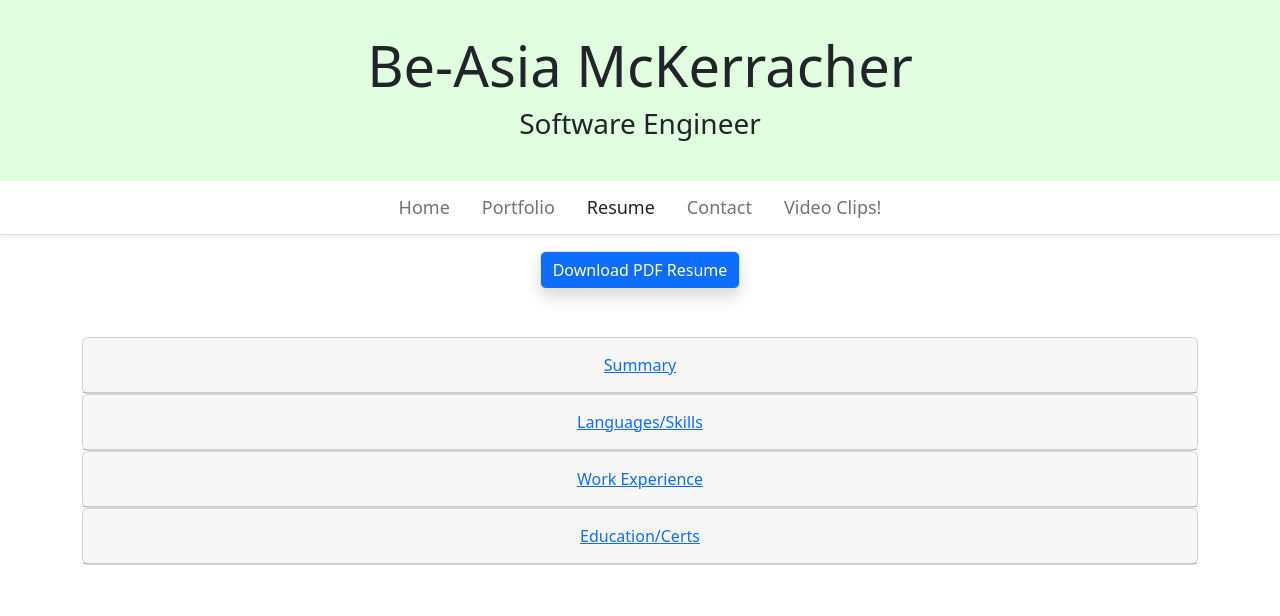
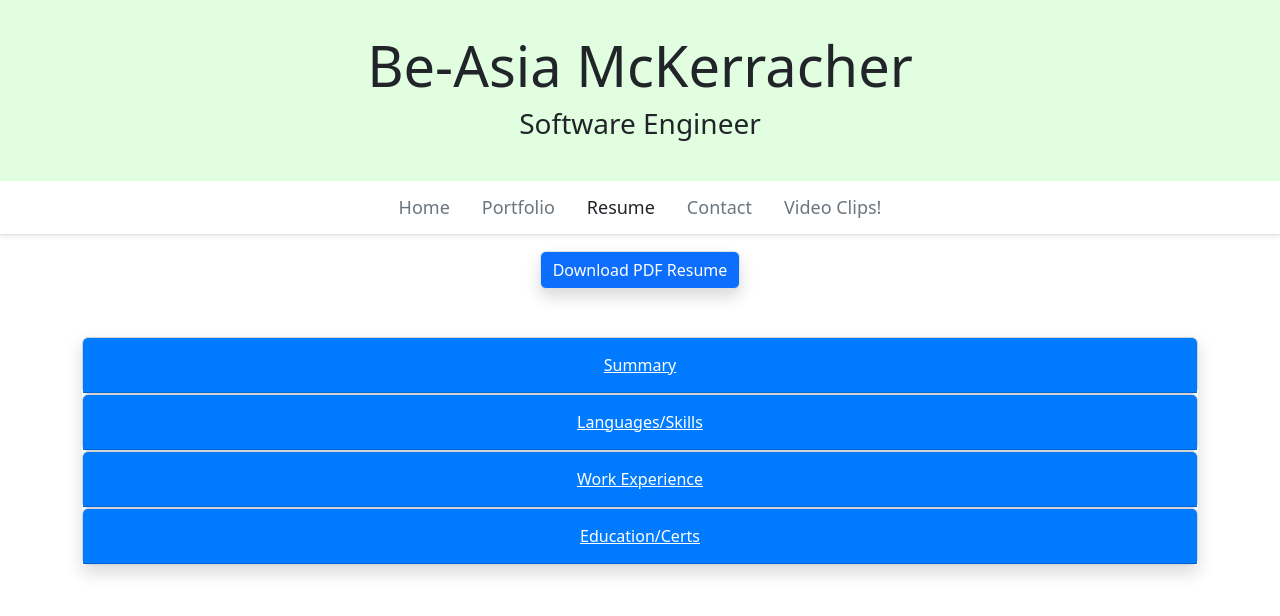
Before and after one commit to amerigirl/AngularPortfolioWebsite, an Angular app: page /resume in a window 1280 px wide. Shown: the top 616 px of the page. Built offline with nearby package versions, Linux system fonts and the light colour scheme.

Commit message:
checking and cleaning up a few things before working on the accordion

```diff
--- a/src/app/resume/resume.component.css
+++ b/src/app/resume/resume.component.css
@@ -28,3 +28,13 @@ color: grey
 .edu{
   text-decoration: underline;
 }
+
+
+/*spend some time getting to know this!*/
+accordion-group::ng-deep .btn-link{
+  color: white;
+}
+
+accordion-group::ng-deep .card-header{
+  background-color: #007bff;
+}
--- a/src/app/resume/resume.component.html
+++ b/src/app/resume/resume.component.html
@@ -3,7 +3,8 @@
     Download PDF Resume
   </button>
 
-  <accordion>
+  <div class="bg-2">
+    <accordion [isAnimated]="true" class="shadow">
       <accordion-group heading="Summary">
         <p>
           Hello! A quick blurg about me: I'm a Software Engineer with a pension
@@ -12,8 +13,8 @@
           front-end development while also gowing my skills in backend
           architecture through SQL and the .Net framework. I'm also a former
           educator for UMKC and tutor for Women’s+ Web Development bootcamp
-        through LaunchCode. The tech field is such a dynamic space, I can't wait
-        to see where it takes me :)
+          through LaunchCode. The tech field is such a dynamic space, I can't
+          wait to see where it takes me :)
         </p>
       </accordion-group>
 
@@ -108,8 +109,8 @@
           <br />
           <ul>
             <li>
-            Facilitated group learning by mentoring 20+ students in JavaScript,
-            HTML/CSS, and the Angular Framework.
+              Facilitated group learning by mentoring 20+ students in
+              JavaScript, HTML/CSS, and the Angular Framework.
             </li>
             <li>
               Documented technical specifications and project details to help
@@ -148,14 +149,14 @@
             </li>
 
             <li>
-            Worked with students and counselors to complete critical paperwork,
-            meet deadlines, and attain college course credits while still in
-            high school.
+              Worked with students and counselors to complete critical
+              paperwork, meet deadlines, and attain college course credits while
+              still in high school.
             </li>
             <li>
-            Analyzed student assignments as compared to college requirements and
-            adjusted teaching strategies to meet college level expectations in
-            rhetorical and literary analysis.
+              Analyzed student assignments as compared to college requirements
+              and adjusted teaching strategies to meet college level
+              expectations in rhetorical and literary analysis.
             </li>
           </ul>
         </div>
@@ -187,7 +188,7 @@
               <h6>LinkedIn</h6>
               <h6>Issued May 2024</h6>
             </div>
-<br>
+            <br />
             <h6>Microsoft AZ-900 Cloud Computing Fundamentals</h6>
             <div class="sTitle">
               <h6>Microsoft</h6>
@@ -200,3 +201,4 @@
       </accordion-group>
     </accordion>
   </div>
+</div>
```
Lines whose indentation alone changed are shown as unchanged.
